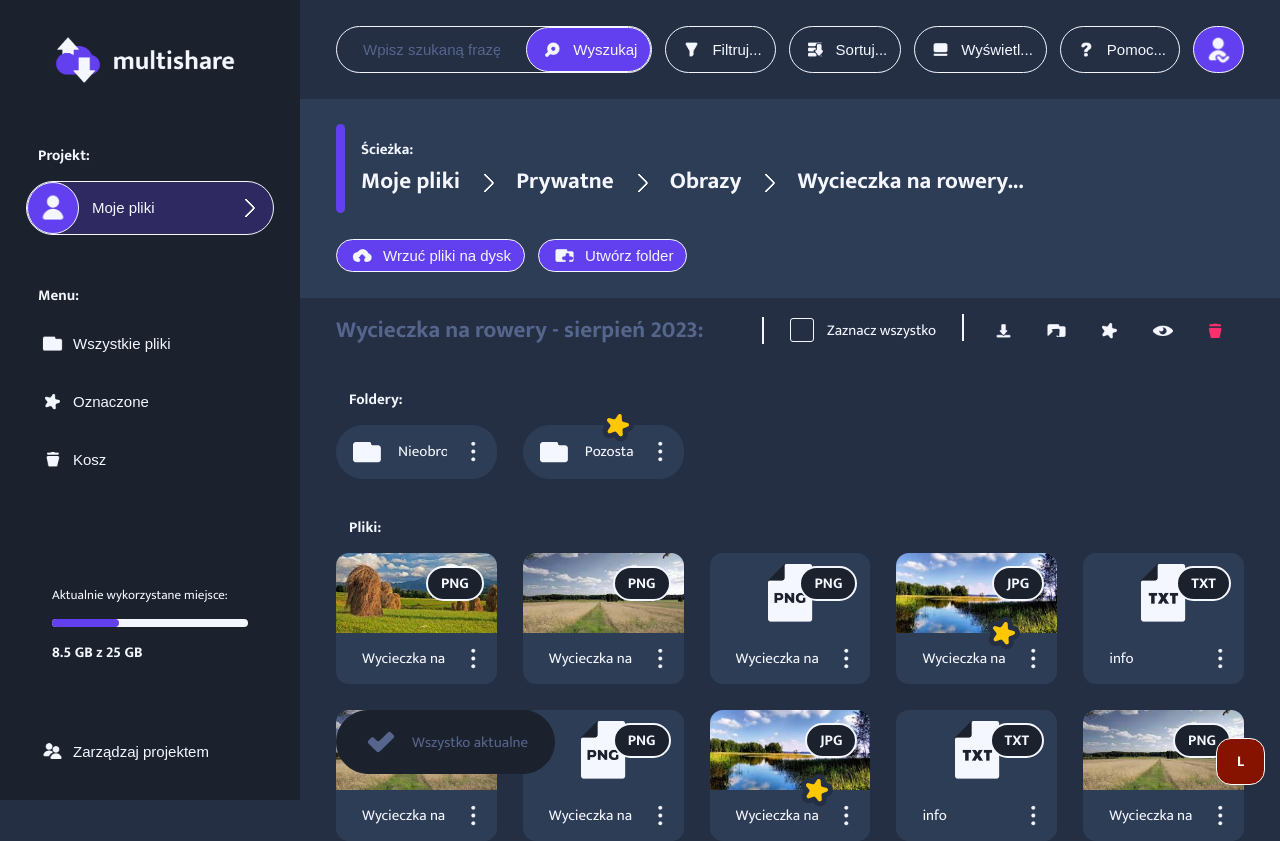
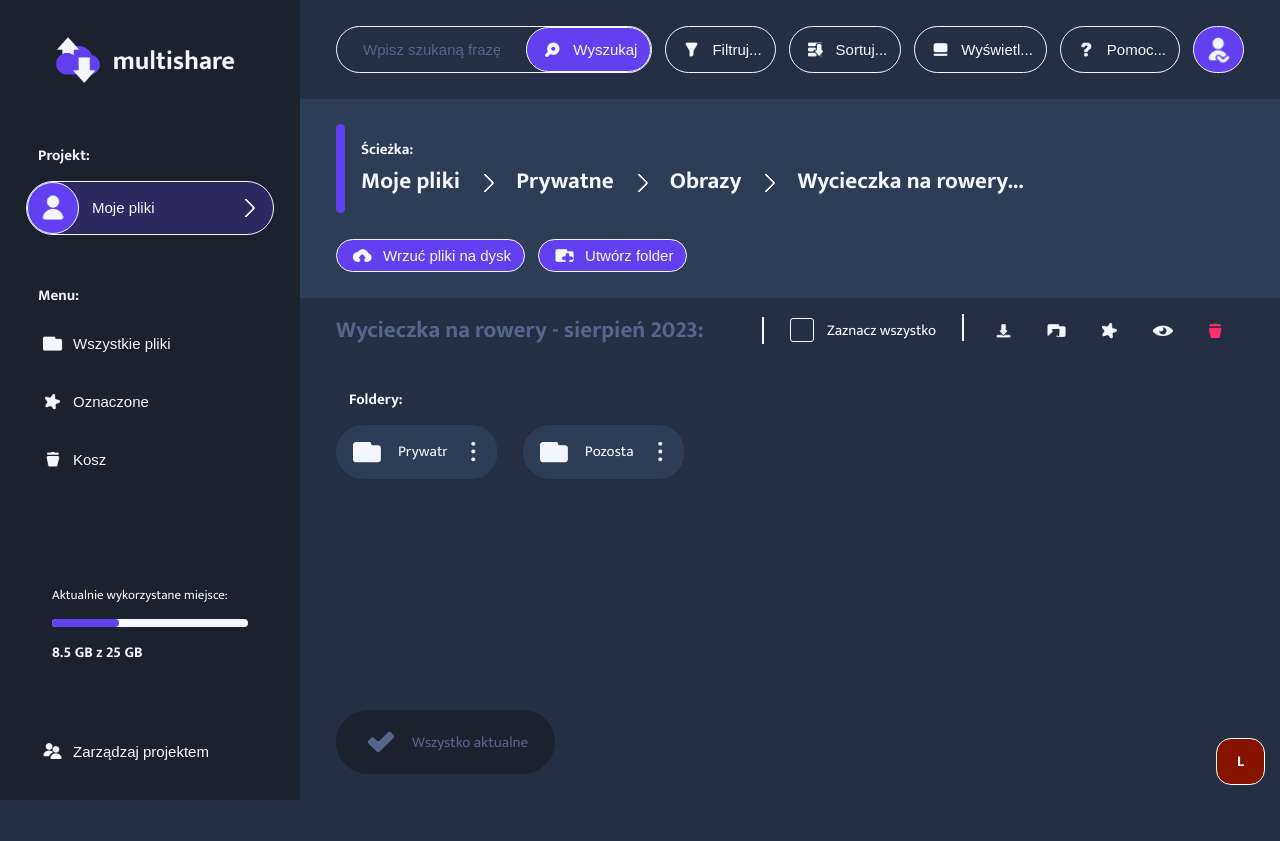
Before and after one commit to BarteXikora/file-explorer-app, a React (Create React App) app: page / in a window 1280 px wide. Shown: the top 841 px of the page. After the commit the page ends 800 px from the top, so only its background shows below. Built offline with nearby package versions, Linux system fonts and the light colour scheme.

Commit message:
Used content store in content section, so it displays current folders content.

```diff
--- a/src/components/layout/contentSection/ContentSection.tsx
+++ b/src/components/layout/contentSection/ContentSection.tsx
@@ -1,163 +1,55 @@
+import { useEffect } from 'react'
+import { useSelector, useDispatch } from '../../../store/store'
+import { setCurrentToPath } from '../../../store/features/contentSlice/contentSlice'
+
 import StyledContentSection from './ContentSection.styles'
 import Folder from '../../elements/folder/Folder'
 import File from '../../elements/file/File'
 
 import shortName from '../../../functions/shortName/shortName'
 
-import photo0 from '../../../assets/__files/photo0.png'
-import photo1 from '../../../assets/__files/photo1.png'
-import photo3 from '../../../assets/__files/photo3.png'
+const ContentSection = () => {
+    const currentPath = useSelector(state => state.content.currentPath)
+    const content = useSelector(state => state.content.currentFolder)
 
-type __contentProps = {
-    folders: {
-        name: string
-        star?: boolean
-    }[],
-    files: {
-        name: string
-        extension: string
-        preview?: string
-        star?: boolean
-    }[]
-}
+    const dispatch = useDispatch()
 
-const __content: __contentProps = {
-    folders: [
-        { name: 'Nieobrobione' }, { name: 'Pozostałe - większść do śmieci', star: true }
-    ],
-    files: [
-        {
-            name: 'Wycieczka na rowery 1',
-            extension: 'PNG',
-            preview: photo0
-        }, {
-            name: 'Wycieczka na rowery 2',
-            extension: 'PNG',
-            preview: photo1
-        }, {
-            name: 'Wycieczka na rowery 3',
-            extension: 'PNG',
-        }, {
-            name: 'Wycieczka na rowery 4',
-            extension: 'JPG',
-            preview: photo3,
-            star: true
-        }, {
-            name: 'info',
-            extension: 'TXT'
-        }, {
-            name: 'Wycieczka na rowery 2',
-            extension: 'PNG',
-            preview: photo1
-        }, {
-            name: 'Wycieczka na rowery 3',
-            extension: 'PNG',
-        }, {
-            name: 'Wycieczka na rowery 4',
-            extension: 'JPG',
-            preview: photo3,
-            star: true
-        }, {
-            name: 'info',
-            extension: 'TXT'
-        }, {
-            name: 'Wycieczka na rowery 2',
-            extension: 'PNG',
-            preview: photo1
-        }, {
-            name: 'Wycieczka na rowery 3',
-            extension: 'PNG',
-        }, {
-            name: 'Wycieczka na rowery 4',
-            extension: 'JPG',
-            preview: photo3,
-            star: true
-        }, {
-            name: 'info',
-            extension: 'TXT'
-        }, {
-            name: 'Wycieczka na rowery 2',
-            extension: 'PNG',
-            preview: photo1
-        }, {
-            name: 'Wycieczka na rowery 3',
-            extension: 'PNG',
-        }, {
-            name: 'Wycieczka na rowery 4',
-            extension: 'JPG',
-            preview: photo3,
-            star: true
-        }, {
-            name: 'info',
-            extension: 'TXT'
-        }, {
-            name: 'Wycieczka na rowery 2',
-            extension: 'PNG',
-            preview: photo1
-        }, {
-            name: 'Wycieczka na rowery 3',
-            extension: 'PNG',
-        }, {
-            name: 'Wycieczka na rowery 4',
-            extension: 'JPG',
-            preview: photo3,
-            star: true
-        }, {
-            name: 'info',
-            extension: 'TXT'
-        }, {
-            name: 'Wycieczka na rowery 2',
-            extension: 'PNG',
-            preview: photo1
-        }, {
-            name: 'Wycieczka na rowery 3',
-            extension: 'PNG',
-        }, {
-            name: 'Wycieczka na rowery 4',
-            extension: 'JPG',
-            preview: photo3,
-            star: true
-        }, {
-            name: 'info',
-            extension: 'TXT'
-        }
-    ]
-}
+    useEffect(() => {
+        dispatch(setCurrentToPath())
 
-const __currentFolderName = 'Wycieczka na rowery -  sierpień 2023'
+    }, [dispatch, currentPath])
 
-const ContentSection = () => {
     return <StyledContentSection>
 
-        <h1>{shortName(__currentFolderName, 30)}:</h1>
+        <h1>{shortName(currentPath[currentPath.length - 1], 30)}:</h1>
 
-        {__content.folders.length > 0 && (
+        {content !== false && content.folders && content.folders.length > 0 && (
             <section>
                 <h2>Foldery:</h2>
 
                 <div className="content">
                     {
-                        __content.folders.map((folder, n) => {
-                            return <Folder key={n} name={folder.name} star={folder.star} />
+                        content.folders.map((folder, n) => {
+                            return <Folder key={n} name={folder.name} /*star={folder.star}*/ />
                         })
                     }
                 </div>
             </section>
         )}
 
-        {__content.files.length > 0 && (
+        {content !== false && content.files && content.files.length > 0 && (
             <section>
                 <h2>Pliki:</h2>
 
                 <div className="content">
                     {
-                        __content.files.map((file, n) => {
+                        content.files.map((file, n) => {
                             return <File
                                 key={n}
                                 name={file.name}
                                 extension={file.extension}
-                                preview={file.preview}
-                                star={file.star}
+                            // preview={file.preview}
+                            // star={file.star}
                             />
                         })
                     }
@@ -165,7 +57,13 @@ const ContentSection = () => {
             </section>
         )}
 
-        {(__content.folders.length === 0 && __content.files.length === 0) && <>folder jest pusty</>}
+        {content === false && <>Nie znaleziono ścieżki</>}
+
+        {
+            content !== false && (
+                (!content.folders || content.folders.length === 0) && (!content.files || content.files.length === 0)
+            ) && <>Ten folder jest pusty</>
+        }
 
     </StyledContentSection>
 }
```
